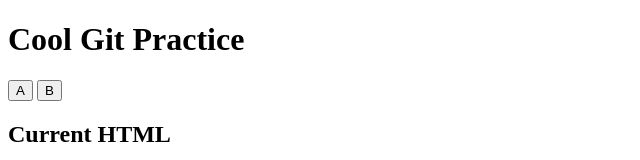
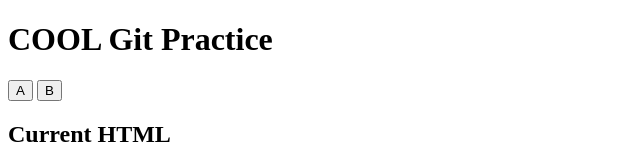
Before and after one commit to chris-kh-han/gitPractice, a plain HTML site: page index.html in a window 1280 px wide. Shown: the top 160 px of the page, without its empty margins (0-640 px from the left). Drawn offline with Linux system fonts and the light colour scheme.

Commit message:
capitalize COOL

```diff
--- a/index.html
+++ b/index.html
@@ -6,7 +6,7 @@
     <title>GitPractice</title>
 </head>
 <body>
-    <h1>Cool Git Practice</h1>
+    <h1>COOL Git Practice</h1>
     <input type="button" value="A">
     <input type="button" value="B">
     <h2>Current HTML</h2>
```
